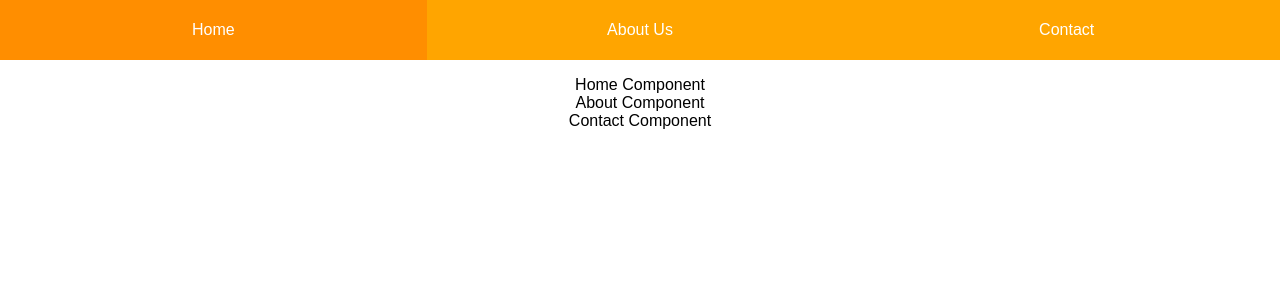
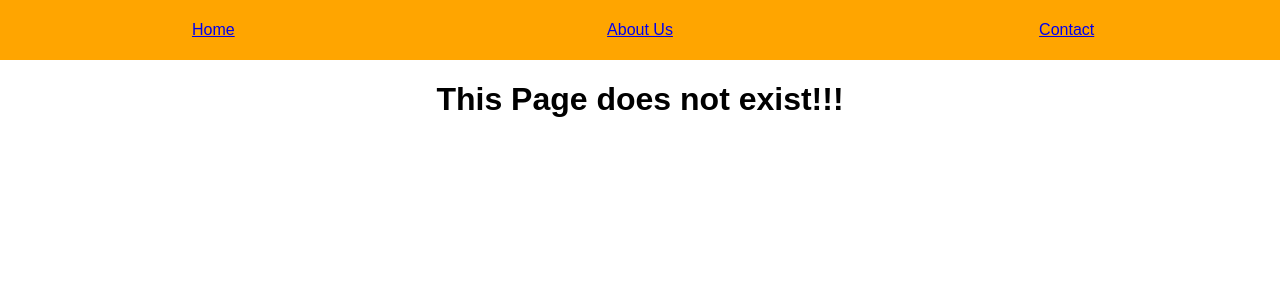
Before and after one commit to pesto-students/batch-11-excercises, a React (Create React App) app in the folder setup-router/: page / in a window 1280 px wide. Shown: the top 300 px of the page. Built offline with nearby package versions, Linux system fonts and the light colour scheme; the HTML template or start-up script is replaced by a standard one.

Commit message:
Solved setUp router problem

```diff
--- a/setup-router/package.json
+++ b/setup-router/package.json
@@ -8,6 +8,7 @@
   "dependencies": {
     "react": "^16.3.2",
     "react-dom": "^16.3.2",
+    "react-router-dom": "^5.1.2",
     "react-scripts": "1.1.4"
   },
   "devDependencies": {
--- a/setup-router/src/App.js
+++ b/setup-router/src/App.js
@@ -1,21 +1,29 @@
-import React, { Component, Fragment } from 'react';
-
+import React, { Component } from 'react';
+import {
+  BrowserRouter as Router,
+  Route,
+  Switch,
+} from 'react-router-dom';
 import Navbar from './components/Navbar';
 import Home from './components/Home';
 import About from './components/About';
 import Contact from './components/Contact';
 
 import './styles/App.css';
+import NotFound from './components/NotFound';
 
 class App extends Component {
   render() {
     return (
-      <Fragment>
+      <Router>
         <Navbar />
-        <Home />
-        <About />
-        <Contact />
-      </Fragment>
+        <Switch>
+          <Route path="/home" component={Home} />
+          <Route path="/about" component={About} />
+          <Route path="/contact" component={Contact} />
+          <Route path="*" component={NotFound} />
+        </Switch>
+      </Router>
     );
   }
 }
--- a/setup-router/src/components/Navbar.js
+++ b/setup-router/src/components/Navbar.js
@@ -1,4 +1,5 @@
 import React, { Component } from 'react';
+import { Link } from 'react-router-dom';
 
 import '../styles/App.css';
 
@@ -6,9 +7,9 @@ export default class Navbar extends Component {
   render() {
     return (
       <ul className="nav">
-        <li className="active">Home</li>
-        <li>About Us</li>
-        <li>Contact</li>
+        <li><Link to="/home">Home</Link></li>
+        <li><Link to="/about">About Us</Link></li>
+        <li><Link to="/contact">  Contact  </Link></li>
       </ul>
     );
   }
--- /dev/null
+++ b/setup-router/src/components/NotFound.js
@@ -0,0 +1,9 @@
+import React from 'react';
+
+function NotFound(props) {
+  return (
+    <h1>This Page does not exist!!!</h1>
+  );
+}
+
+export default NotFound;
```
